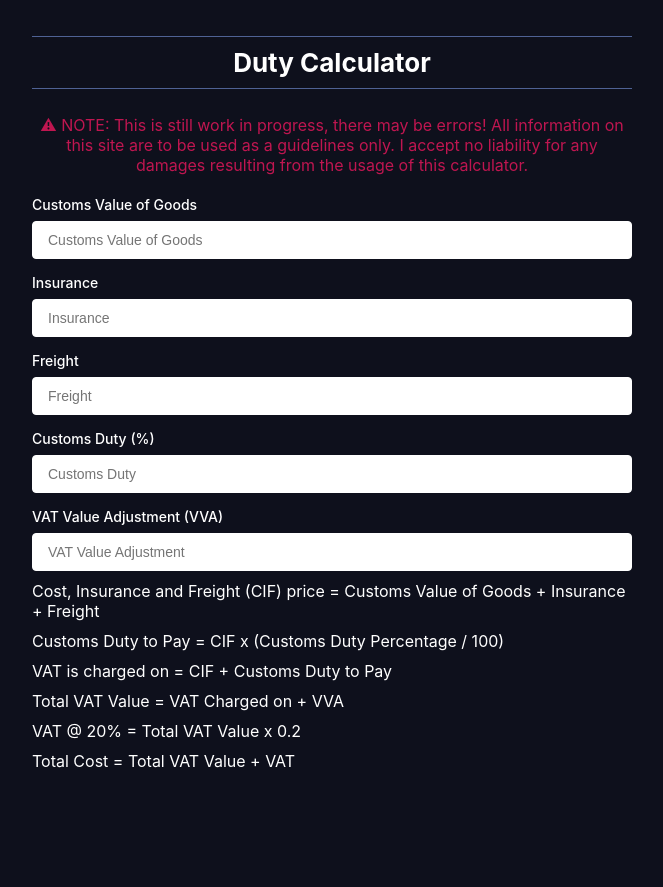
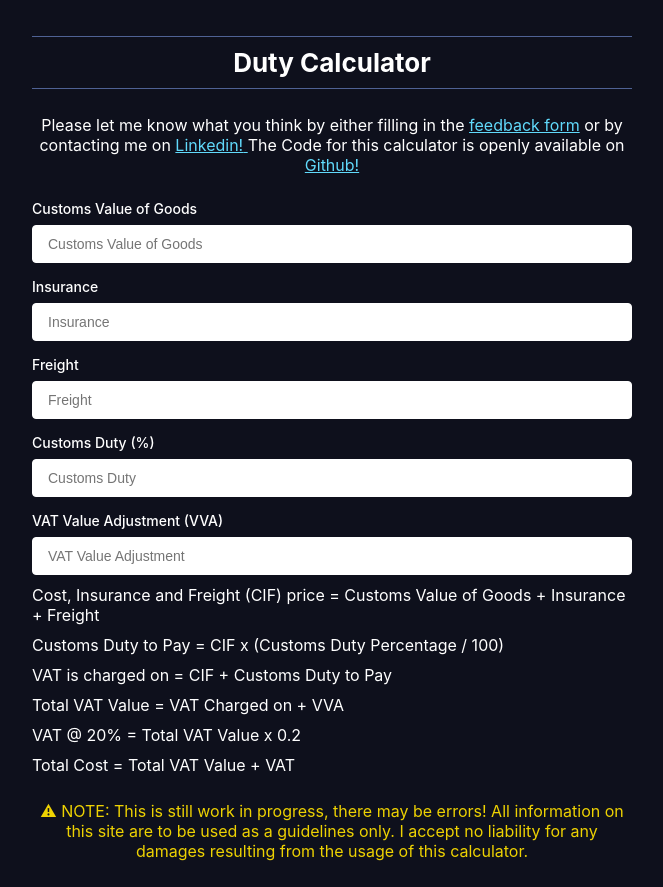
Before and after one commit to WaterlessPiano2/Duty, a React (Create React App) app: page / in a window 1280 px wide. Shown: the whole page, without its empty margins (308-971 px from the left). Before the commit the page ends 800 px from the top, so only its background shows below. Built offline with nearby package versions, Linux system fonts and the light colour scheme.

Commit message:
Added some links, made warning less intimidating

```diff
--- a/src/App.css
+++ b/src/App.css
@@ -6,6 +6,9 @@
 .App-title {
   font-size: calc(10px + 2vmin);
   color: white;
+}
+.link {
+  color: #61dafb;
 }
 
 body {
@@ -51,7 +54,7 @@ h3 {
 }
 
 p {
-  color: #bf1650;
+  color: #eed202;
 }
 
 p::before {
--- a/src/App.tsx
+++ b/src/App.tsx
@@ -6,13 +6,44 @@ function App() {
   return (
     <div className="App">
       <h3 className="App-title">Duty Calculator</h3>
+
+      <div className="result">
+        Please let me know what you think by either filling in the{" "}
+        <a
+          className="link"
+          href="https://forms.gle/Ltko7f1pB4E6dv58A"
+          target="_blank"
+          rel="noopener noreferrer"
+        >
+          feedback form
+        </a>{" "}
+        or by contacting me on{" "}
+        <a
+          className="link"
+          href="https://www.linkedin.com/in/chadderya/"
+          target="_blank"
+          rel="noopener noreferrer"
+        >
+          Linkedin!{" "}
+        </a>
+        The Code for this calculator is openly available on{" "}
+        <a
+          className="link"
+          href="https://github.com/WaterlessPiano2/Duty"
+          target="_blank"
+          rel="noopener noreferrer"
+        >
+          Github!{" "}
+        </a>
+      </div>
+      <Calculator />
+
       <p>
         NOTE: This is still work in progress, there may be errors! All
         information on this site are to be used as a guidelines only. I accept
         no liability for any damages resulting from the usage of this
         calculator.
       </p>
-      <Calculator />
     </div>
   );
 }
```
